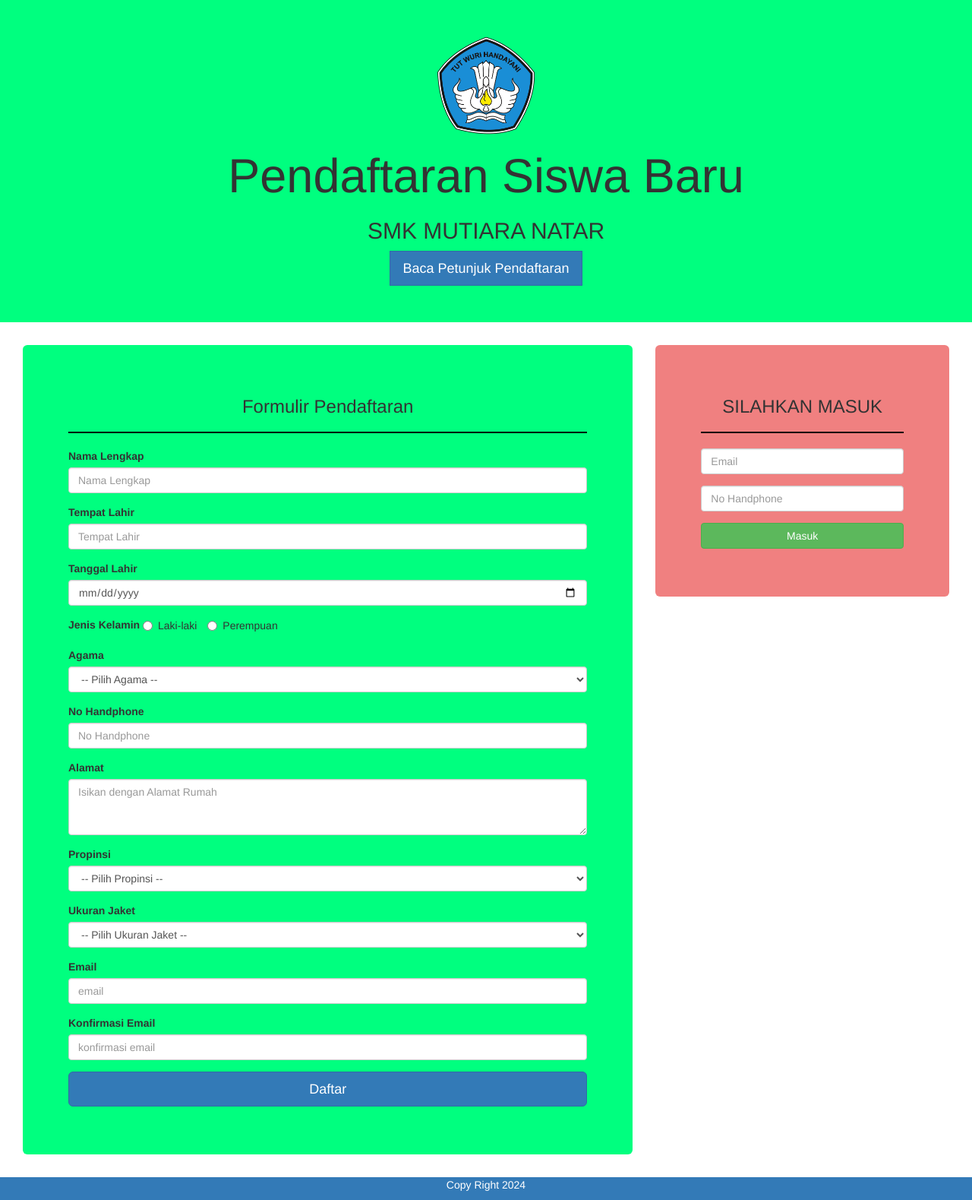
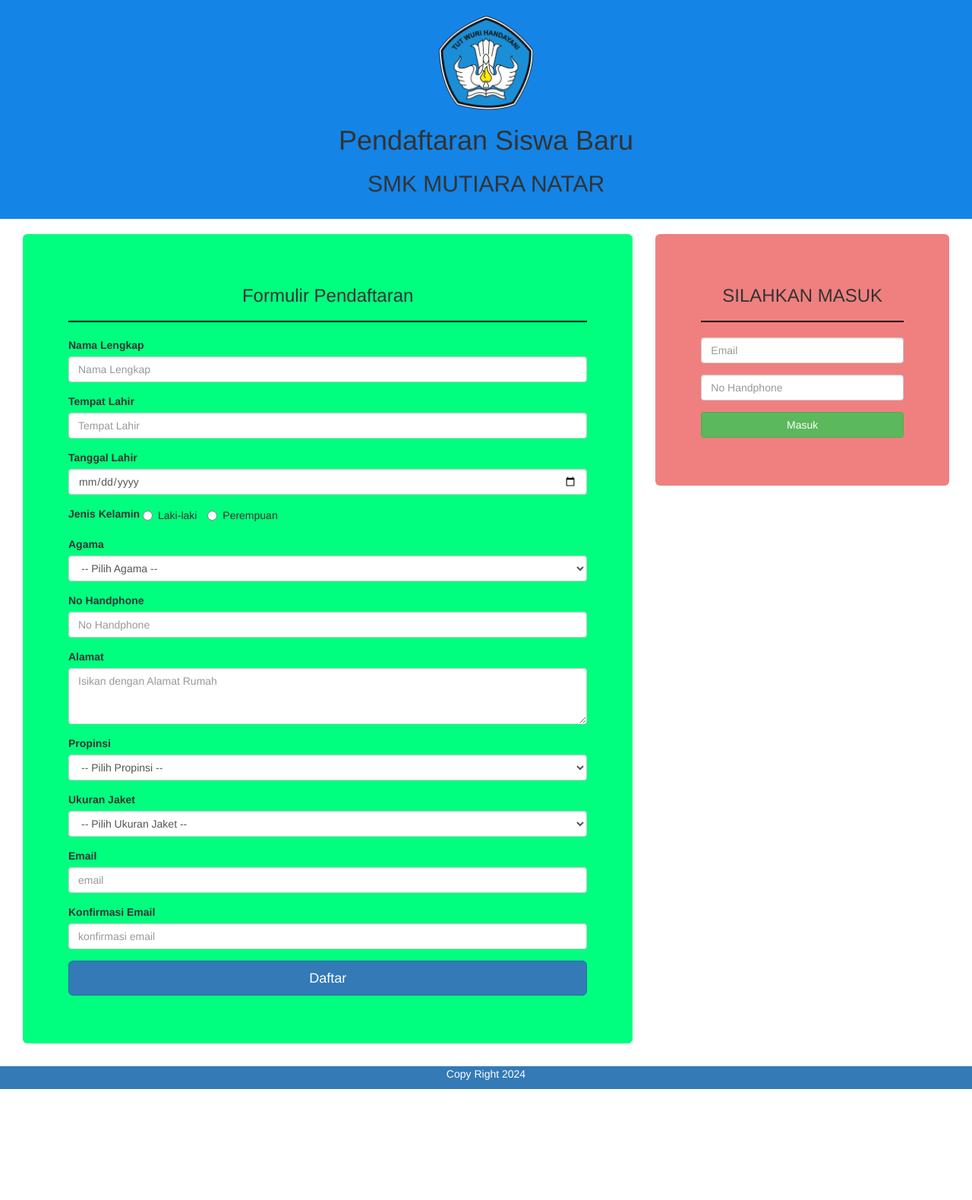
Before and after one commit to MaunaSap/TA-PBO-21B-NoBanteng, a PHP site: page / in a window 1280 px wide. Shown: the part 52-1631 px from the top of the page at 76% size. After the commit the page ends 1485 px from the top, so only its background shows below. Run offline with PHP 8.4, Linux system fonts and the light colour scheme.

Commit message:
lanjutan

```diff
--- a/admin/tambah.php
+++ b/admin/tambah.php
@@ -9,9 +9,9 @@ if(isset($_POST['submit'])){
     $passwordmd=md5($password);
 
       if(simpanadmin($nama,$passwordmd)){
-        echo "berhasil";
+		    echo "<script>alert('Berhasil')</script>";
       }else{
-        echo "gagal";
+		    echo "<script>alert('Gagal')</script>";
       }
   }else{
     echo "password berbeda";
--- a/head.php
+++ b/head.php
@@ -46,11 +46,19 @@
     </div><!-- /.navbar-collapse -->
   </nav>
 </div>
-   <div class="jumbotron daftar">
+   <div class="background daftar">
         <center><img src="img/tut.png" alt="" width="10%"></center>
         <h1><center>Pendaftaran Siswa Baru</center></h1>
         <h2><center>SMK MUTIARA NATAR</center></h2>
-        <center><a href="petunjuk.php" class="btn btn-primary btn-lg petunjuk">Baca Petunjuk Pendaftaran</a>
+        <?php
+        $current_page = basename($_SERVER['PHP_SELF']);
+        if ($current_page == 'petunjuk.php') {
+            // Jika ya, tampilkan tombol kembali
+            echo '<center><a href="index.php" class="btn btn-primary btn-lg petunjuk">Kembali</a>';
+        }else if($current_page == 'petunjuk.php'){
+          echo '<center><a href="petunjuk.php" class="btn btn-primary btn-lg petunjuk">Petunjuk</a>';
+        }
+        ?>
     </div>
 <style>
 
@@ -69,8 +77,9 @@
 }
 
 
-.jumbotron{
-  background-color: springgreen;
+.background{
+  background-color: #1484e6;
+  padding: 20px;
 }
 .navbar-default{
   margin-bottom: 0;
--- a/index.php
+++ b/index.php
@@ -33,40 +33,51 @@ if(isset($_POST['submit'])){
 ?>
 
 <style>
-    .block-web.primary-box {
+    .block-web.primary-box
+    {
         background: #4eb2d8;
         padding: 5px;
         color: white;
     }
 
-    .jumbotron{
+    .jumbotron
+    {
   background-color: springgreen;
     }
 
-.navbar-default{
+    .navbar-default
+    {
     margin-bottom: 0;
     }
-    .navbar {
+    .navbar
+    {
             margin-bottom: 0;
     }
 
-  .login{
+    .login
+    {
         background: lightcoral;
     }
 
-  .daftar{
-        background-color: springgreen;
+    .daftar
+    {
+            background-color: #1484e6;
     }
 
-  .petunjuk{
+    .petunjuk
+    {
         border-radius: 0px;
+    }
+    .top
+    {
+        padding-top: 20px;
     }
 </style>
 
 
 
 
-<div class="container-fluid">
+<div class="container-fluid top">
 
 
     <div class="row" style="margin-left:0;margin-right:0;">
@@ -74,7 +85,7 @@ if(isset($_POST['submit'])){
 
 
         <div class="col-md-8">
-        <div class="jumbotron daftar">
+        <div class="jumbotron">
             <div class="header">
                 <h3><center>Formulir Pendaftaran</center></h3>
             </div>
@@ -191,17 +202,6 @@ if(isset($_POST['submit'])){
                     <label for="exampleInputEmail1">Konfirmasi Email</label>
                     <input type="email" name="konfirmemail" class="form-control" placeholder="konfirmasi email" required>
                 </div>
-<!--
-                <div class="form-group">
-                    <label for="exampleInputEmail1">Kode</label><br>
-                    <img src="captcha.php" alt="">
-                </div>
-
-                <div class="form-group">
-                    <label class="lead">Masukan Kode</label>
-                    <input type="text" name="kode" class="form-control">
-                </div> -->
-
                 <div class="form-group">
                     <input type="submit" name="submit" href="#" class="btn btn-block btn-primary btn-lg" value="Daftar">
                 </div>
```
Also changed, not shown: admin/config/fungsi.php (+4 -4 lines), admin/login.php (+3 -5 lines), user.php (+11 -2 lines). Lines whose indentation alone changed are shown as unchanged.
